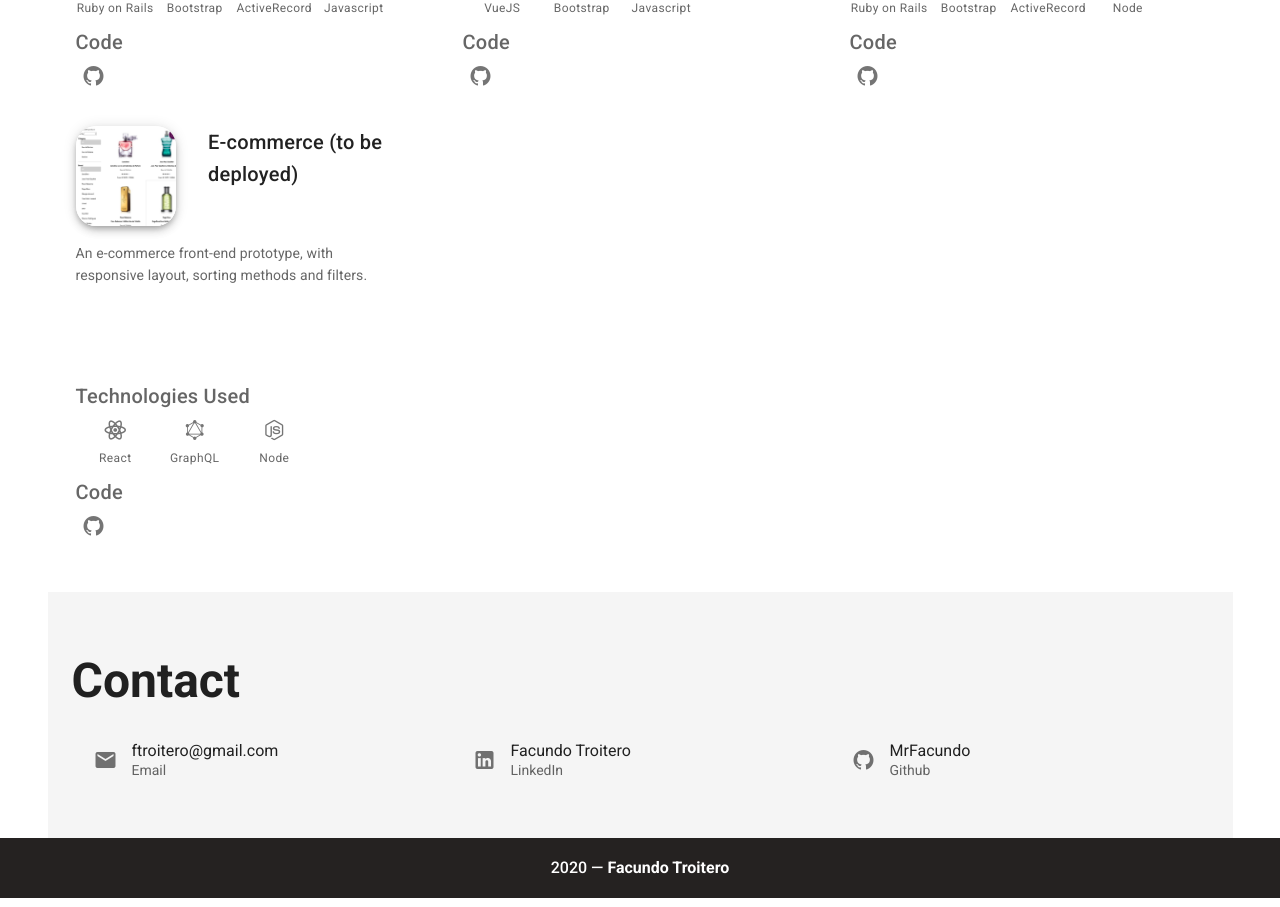
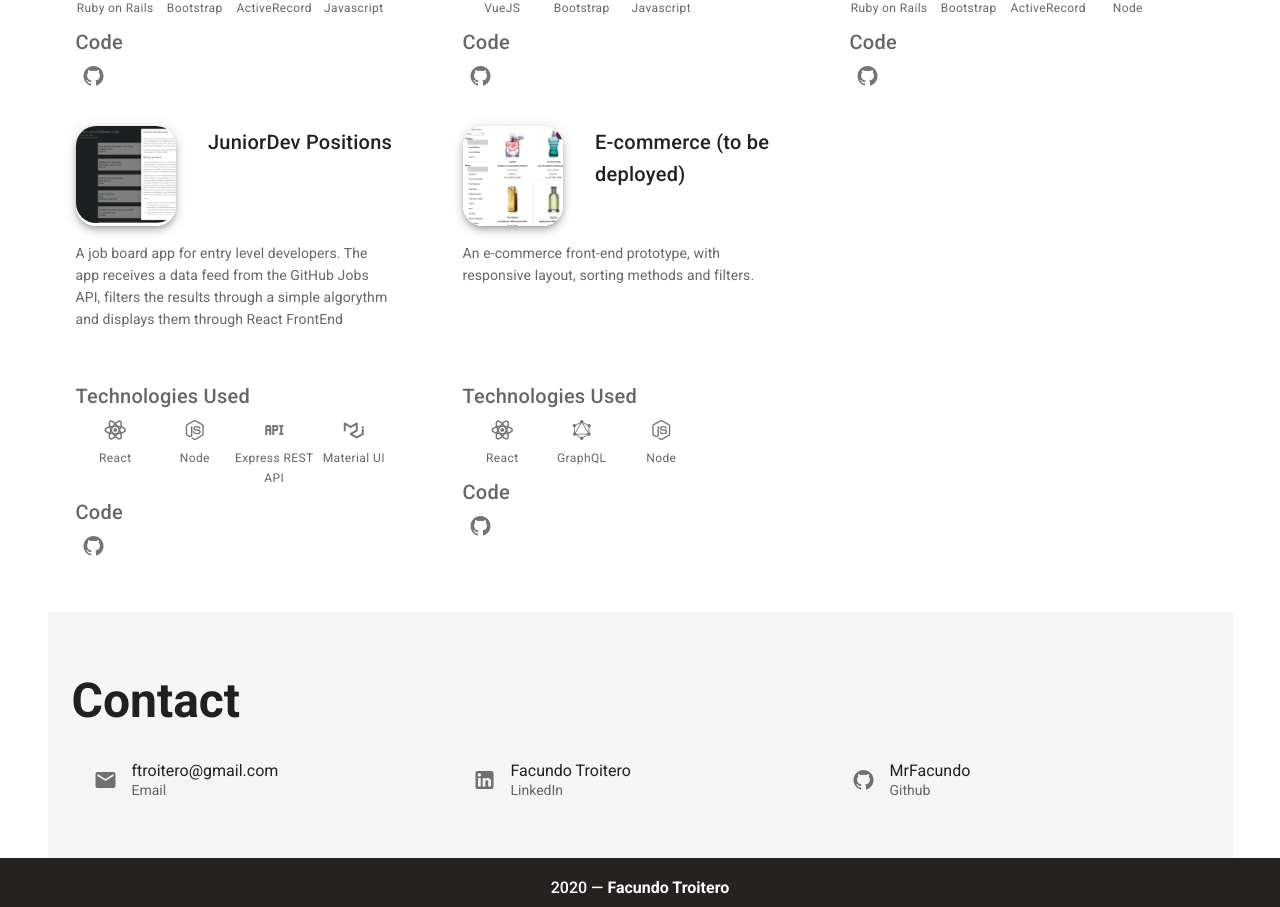
Before and after one commit to MrFacundo/portfolio, a Vue app: page / in a window 1280 px wide. Shown: the part 1140-2047 px from the top of the page. Built offline with nearby package versions, Linux system fonts and the light colour scheme.

Commit message:
added junior dev project

```diff
--- a/package.json
+++ b/package.json
@@ -5,7 +5,8 @@
   "scripts": {
     "serve": "vue-cli-service serve",
     "build": "vue-cli-service build",
-    "lint": "vue-cli-service lint"
+    "lint": "vue-cli-service lint",
+    "gh-pages-deploy": "node scripts/gh-pages-deploy.js"
   },
   "dependencies": {
     "core-js": "^3.4.3",
@@ -26,7 +27,8 @@
     "sass-loader": "^8.0.0",
     "vue-cli-plugin-vuetify": "^2.0.2",
     "vue-template-compiler": "^2.6.10",
-    "vuetify-loader": "^1.3.0"
+    "vuetify-loader": "^1.3.0",
+    "execa": "latest"
   },
   "eslintConfig": {
     "root": true,
--- a/src/components/PPortfolioApp.vue
+++ b/src/components/PPortfolioApp.vue
@@ -17,7 +17,6 @@
         </v-flex>
         <v-flex xs7>
           <div>{{app.name}}</div>
-
         </v-flex>
       </v-layout>
     </v-card-title>
@@ -28,8 +27,8 @@
         <template v-for="(tech, i) in app.technologies">
           <v-flex xs3 :key="i">
             <div class="text-center">
-              <v-btn icon >
-                <v-icon >{{tech.icon}}</v-icon>
+              <v-btn icon>
+                <v-icon>{{tech.icon}}</v-icon>
               </v-btn>
               <div class="caption">{{tech.name}}</div>
             </div>
@@ -51,16 +50,16 @@ export default {
   props: {
     app: {
       type: Object,
-      default: function() {
+      default: function () {
         return {};
-      }
-    }
+      },
+    },
   },
   methods: {
     logo(name) {
       return require("../assets/" + name);
-    }
-  }
+    },
+  },
 };
 </script>
 
@@ -68,9 +67,7 @@ export default {
 .code-logo:hover,
 .image-logo:hover {
   transform: scale(1.2);
-    transition:
-    transform 400ms cubic-bezier(.5, 0, .5, 1),
-    opacity 250ms linear;
+  transition: transform 400ms cubic-bezier(0.5, 0, 0.5, 1), opacity 250ms linear;
 }
 .app-description {
   min-height: 130px;
--- a/src/views/Home.vue
+++ b/src/views/Home.vue
@@ -205,6 +205,43 @@ export default {
           },
         },
         {
+          name: "JuniorDev Positions",
+          logo: "juniordevpos.png",
+          platforms: [
+            {
+              name: "apple",
+              icon: "mdi-apple",
+              link: "",
+            },
+          ],
+          description:
+            "A job board app for entry level developers. The app receives a data feed from the GitHub Jobs API, filters the results through a simple algorythm and displays them through React FrontEnd",
+          technologies: [
+            {
+              name: "React",
+              icon: "mdi-react",
+            },
+            {
+              name: "Node",
+              icon: "mdi-nodejs",
+              link: "",
+            },
+            {
+              name: "Express REST API",
+              icon: "mdi-api",
+            },
+            {
+              name: "Material UI",
+              icon: "mdi-material-ui",
+            },
+          ],
+          code: {
+            name: "github",
+            icon: "mdi-github",
+            link: "https://github.com/MrFacundo/juniordevpositions",
+          },
+        },
+        {
           name: "E-commerce (to be deployed)",
           logo: "ecommerce.png",
           platforms: [
```
Also changed, not shown: scripts/gh-pages-deploy.js (added, +23 -0 lines), src/assets/juniordevpos.png (added). Lines whose indentation alone changed are shown as unchanged.
